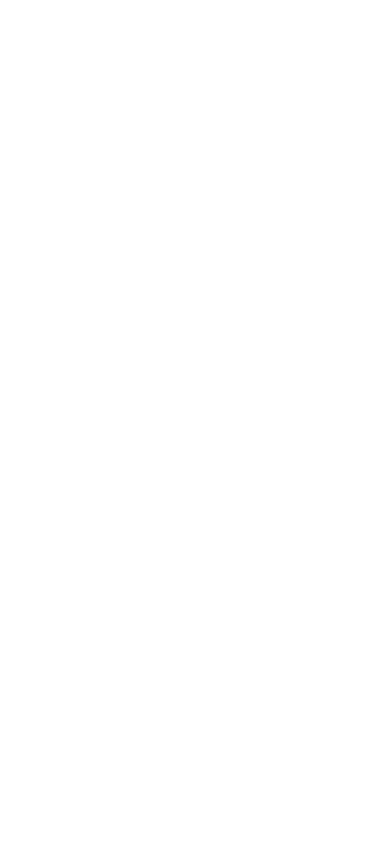
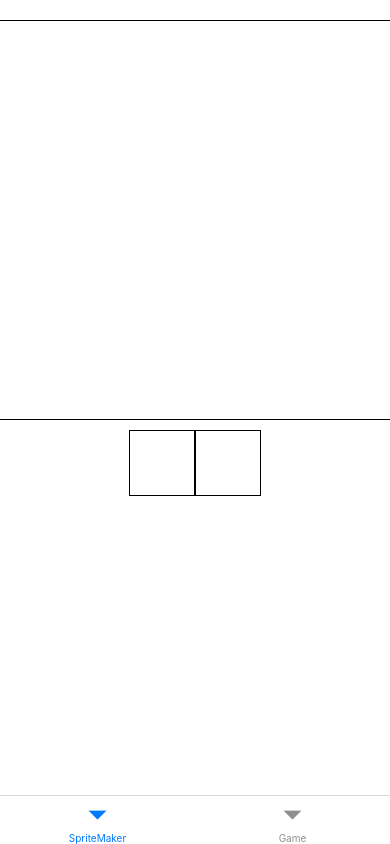
Before and after one commit to seanburman/react-native-game-client, a React Native app: screen / in a window 390 px wide. Built offline with nearby package versions, Linux system fonts and the light colour scheme.

Commit message:
Added nagivation tabs with SpriteMaker and Game components Made canvas preview component Combined color selector pressable with color selector component as the color selector now opens in a modal

```diff
--- a/App.tsx
+++ b/App.tsx
@@ -2,13 +2,14 @@ import { SafeAreaView, StyleSheet } from 'react-native';
 import { Provider } from 'react-redux';
 import { store } from './src/redux/store'
 import { NavigationContainer } from '@react-navigation/native';
+import Tabs from './src/navigation/Tabs';
 
 export default function App() {
   return (
     <Provider store={store}>
       <NavigationContainer>
         <SafeAreaView style={styles.container} >
-         {/* TODO: Navigation tabs */}
+          <Tabs />
         </SafeAreaView>
       </NavigationContainer>
     </Provider>
@@ -18,8 +19,5 @@ export default function App() {
 const styles = StyleSheet.create({
   container: {
     flex: 1,
-    backgroundColor: '#fff',
-    alignItems: 'center',
-    justifyContent: 'center',
   },
 });
--- a/src/components/Canvas/index.tsx
+++ b/src/components/Canvas/index.tsx
@@ -54,8 +54,7 @@ export const Canvas: React.FC<OldCanvasProps>= (props: OldCanvasProps) => {
                     style={{
                         flex: 1,
                         flexDirection: 'row',
-                        flexWrap: 'wrap'
-                    }}>
+                        flexWrap: 'wrap'}}>
                     {
                         pixels?.map((p, i) => (
                             <View
--- /dev/null
+++ b/src/components/Canvas/preview.tsx
@@ -0,0 +1,42 @@
+import { View } from "react-native";
+import { useCanvas } from "./context";
+
+interface Props {
+    width: number,
+    height: number
+}
+
+export default function CanvasPreview({width, height}: Props) {
+    const {pixels, canvasResolution} = useCanvas()
+    if(!(pixels && canvasResolution)) {
+        return
+    }
+    return (
+        <View
+        style={{
+            flex: 1,
+            borderWidth: 1,
+            borderColor: '#000000',
+        }}>
+            <View
+            style={{
+                flexDirection: 'row',
+                flexWrap: 'wrap',
+                width: width,
+                height: height,
+            }}>
+                {
+                    pixels?.map((p, i) => (
+                        <View
+                            style={{
+                                width: width/canvasResolution.columns,
+                                height: height/canvasResolution.rows,
+                                backgroundColor: p.color?.HEX
+                            }}
+                            key={i}/>
+                    ))
+                }
+            </View>
+        </View>
+    )
+}
--- a/src/components/ColorSelection/index.tsx
+++ b/src/components/ColorSelection/index.tsx
@@ -55,7 +55,8 @@ interface ColorSelectionProps {
 
 const ColorSelector: React.FC<ColorSelectionProps> = (props: ColorSelectionProps) => {
   const [modalLayout, setModalLayout] = useState<LayoutRectangle>()
-  const {setCurrentColor} = useCanvas()
+  const {currentColor, setCurrentColor} = useCanvas()
+  const [open, setOpen] = useState(false)
 
   function handleChange(hex: string) {
     setCurrentColor(parseColorChoice(hex))
@@ -64,13 +65,27 @@ const ColorSelector: React.FC<ColorSelectionProps> = (props: ColorSelectionProps
 
   return (
     <>
+    <View
+    style={{
+      borderWidth: 1,
+      borderColor: '#000000'
+    }}>
+      <Pressable
+        style={{
+          width: 64,
+          height: 64,
+          flex: 1,
+          backgroundColor: currentColor?.HEX,
+        }}
+        onPress={() => setOpen(!open)}/>
+    </View>
       {
-            props.open &&
+            open &&
             <Modal
               onLayout={(e) => setModalLayout(e.nativeEvent.layout)}
-              visible={props.open}
+              visible={open}
               transparent
-              onRequestClose={props.close}
+              onRequestClose={() => setOpen(false)}
               style={{
               flex: 1,
               padding: 10,
@@ -83,7 +98,7 @@ const ColorSelector: React.FC<ColorSelectionProps> = (props: ColorSelectionProps
                       backgroundColor: 'rgba(0,0,0,0.2)'
                     }}
                     onPressOut={() => {}}
-                    onPress={props.close}>
+                    onPress={() => setOpen(false)}>
                       <Pressable
                         style={{
                           position: 'absolute',
--- /dev/null
+++ b/src/navigation/Tabs/index.tsx
@@ -0,0 +1,19 @@
+import { createBottomTabNavigator } from '@react-navigation/bottom-tabs'
+import SpriteMaker from '../../views/SpriteMaker'
+import Game from '../../views/Game'
+
+export default function Tabs() {
+    const Tab = createBottomTabNavigator()
+    return (
+        <Tab.Navigator
+            screenOptions={{headerShown: false}}
+            initialRouteName='SpriteMaker'>
+            <Tab.Screen
+            name="SpriteMaker"
+            component={SpriteMaker}/>
+            <Tab.Screen
+            name="Game"
+            component={Game}/>
+        </Tab.Navigator>
+    )
+}
--- a/src/views/SpriteMaker/index.tsx
+++ b/src/views/SpriteMaker/index.tsx
@@ -4,6 +4,7 @@ import { Canvas } from "../../components/Canvas";
 import { ColorChoice, ColorSelector } from "../../components/ColorSelection";
 import { useState } from "react";
 import { isEqual } from "lodash";
+import CanvasPreview from "../../components/Canvas/preview";
 
 export default function SpriteMaker() {
     const [pickerOpen, setPickerOpen] = useState(false)
@@ -23,24 +24,26 @@ export default function SpriteMaker() {
       setPalette(newPalette)
     }
     return (
-        <CanvasProvider>
-          <View style={{flexDirection: 'column', flex: 1, paddingTop: 20}}>
+      <CanvasProvider>
+          <View style={{
+            flex: 1,
+            flexDirection: 'column',
+            alignItems: 'center',
+            backgroundColor: '#FFFFFF',
+            paddingTop: 20}}>
                   <View style={{height: 400, width: 400, borderWidth: 1, borderColor: 'black'}}>
                       <Canvas currentColor={color} width={16} height={16}/>
                   </View>
-              <View style={{flexDirection: 'column', marginTop: 10}}>
-                  <Pressable
+              <View style={{flexDirection: 'row', marginTop: 10}}>
+                  {/* <Pressable
                     style={{
-                      width: 50,
-                      height: 50,
+                      width: 64,
+                      height: 64,
                       backgroundColor: color?.HEX,
                       borderColor: 'black',
-                      borderWidth: 1
                     }}
-                    onPress={() => setPickerOpen(!pickerOpen)}/>
-                {/* <Pressable style={{width: 100, height: 20, alignItems: 'center', borderColor: 'black', borderWidth: 1}} onPress={handlePaletteAdd}>
-                  <Text>+</Text>
-                </Pressable> */}
+                    onPress={() => setPickerOpen(!pickerOpen)}/> */}
+                  <CanvasPreview width={64} height={64}/>
 
                   <ColorSelector
                     color={color?.HEX || "transparent"}
```
Also changed, not shown: package.json (+6 -3 lines), 2 other files (tests, documents, lock files or other folders).
